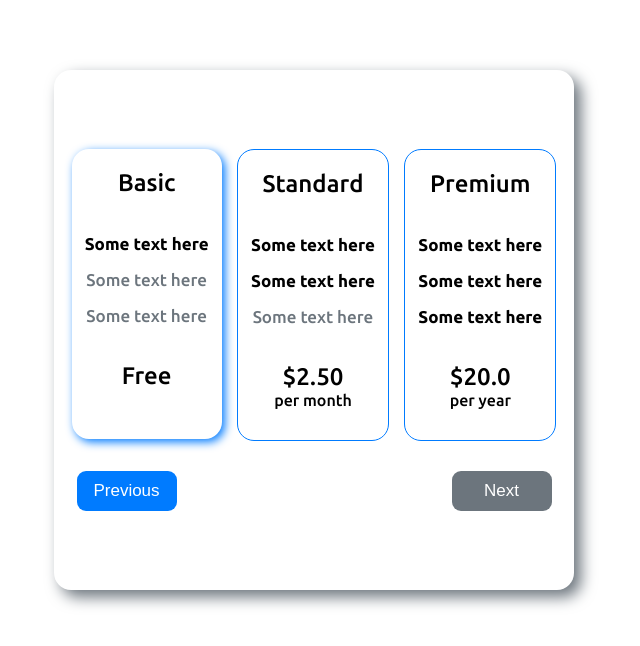
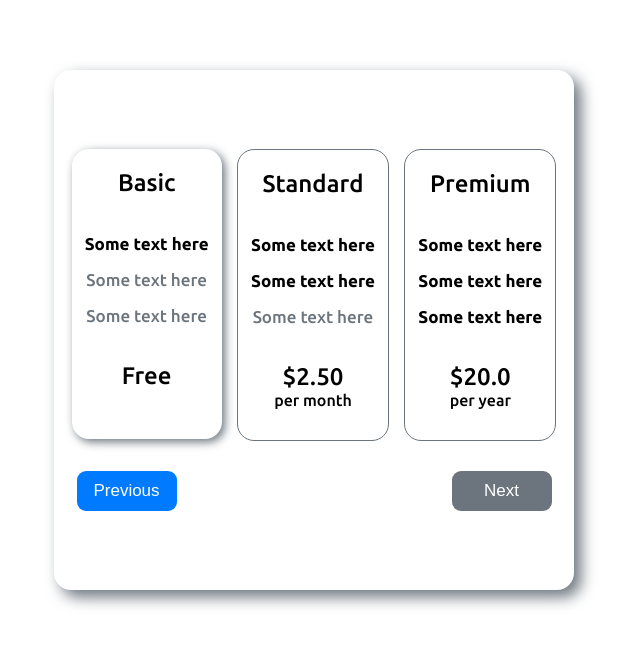
Before and after one commit to SpeedyM282/forms, a React (Create React App) app: page /step-2 in a window 1280 px wide. In both pictures the pointer is over the element 473 px from the left and 295 px from the top of the page. Shown: the top 646 px of the page, without its empty margins (326-966 px from the left). Built offline with nearby package versions, Linux system fonts and the light colour scheme.

Commit message:
upd card ui

```diff
--- a/src/components/Card/index.js
+++ b/src/components/Card/index.js
@@ -1,9 +1,9 @@
 import React from 'react';
 import './style.scss';
 
-function Card({ heading, cost, period }) {
+function Card({ heading, cost, period, onClick, status }) {
   return (
-    <div className="card" >
+    <div className={`card ${status ? 'clicked' : ''}`} onClick={() => { onClick(heading) }} >
       <h2 className='card__heading' >{heading}</h2>
       <div className='card__text__wrapper' >
         <p className={`card__text bold`} >Some text here</p>
--- a/src/components/Card/style.scss
+++ b/src/components/Card/style.scss
@@ -8,12 +8,18 @@
   display: flex;
   flex-direction: column;
   gap: 20px;
-  border: 1px solid $primary-color;
+  border: 1px solid $secondary-color;
   border-radius: $border-radius-big;
   cursor: pointer;
 }
 
 .card:hover {
+  border: none;
+  box-shadow: 3px 3px 10px $secondary-color;
+}
+
+.clicked,
+.clicked:hover {
   border: none;
   box-shadow: 3px 3px 10px $primary-color;
 }
```
